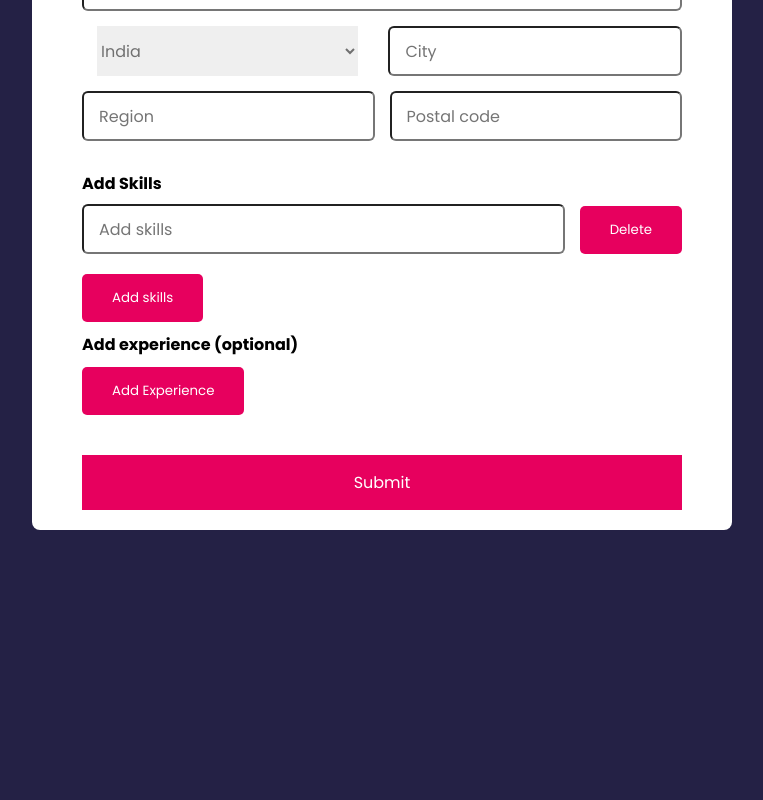
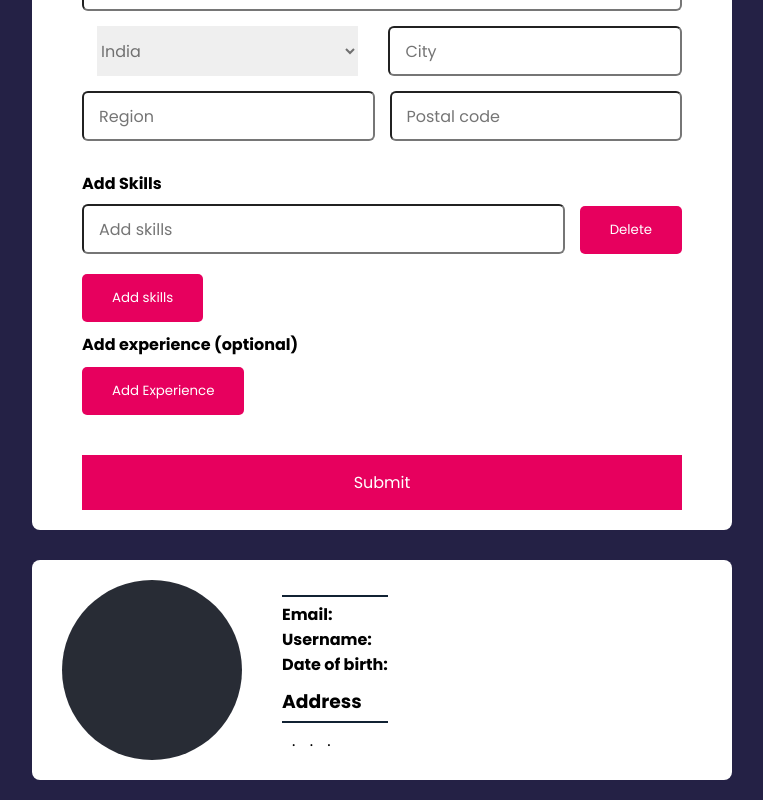
Before and after one commit to jayd-c/angular-reactive-forms, an Angular app: page / in a window 1280 px wide. Shown: the part 506-1306 px from the top of the page, without its empty margins (258-1021 px from the left). Before the commit the page ends 1056 px from the top, so only its background shows below. Built offline with nearby package versions, Linux system fonts and the light colour scheme.

Commit message:
validators and setting/retrieving values and overall reative form s completed

```diff
--- a/src/app/app.component.css
+++ b/src/app/app.component.css
@@ -15,6 +15,7 @@
   .container .form {
     margin-top: 20px;
   }
+
   .form .input-box {
     width: 100%;
     margin-top: 5px;
@@ -199,7 +200,7 @@
     border: red 3px solid;
   }
   .container.PENDING{
-    border: orange 3px solid;
+    border: yellow 3px solid;
   }
 
   /* The alert message box */
--- a/src/app/app.component.html
+++ b/src/app/app.component.html
@@ -1,4 +1,4 @@
-<section class="container">
+<section class="container" [ngClass]="formStatus">
   <header>Registration Form</header>
 
   <form class="form" [formGroup]="reactiveForm" (ngSubmit)="onFormSubmitted()">
@@ -28,7 +28,12 @@
     <div class="column">
       <div class="input-box">
         <input type="text" placeholder="username" formControlName="username"/>
-        <button class="btn-gen-username" type="button">
+        <button
+        class="btn-gen-username" type="button" (click)="generateUsername()"
+        [disabled]="!((reactiveForm.get('firstname').value)
+        && (reactiveForm.get('lastname').value)
+        && (reactiveForm.get('dob').value))"
+        >
           Create a Username
         </button>
       </div>
@@ -41,7 +46,7 @@
     <small *ngIf="reactiveForm.get('username').pending">*Waiting for username double check</small>
     <div *ngIf="reactiveForm.get('username').invalid && reactiveForm.get('username').dirty" class="alert">
       <span class="closebtn" onclick="this.parentElement.style.display='none';">&times;</span>
-      The username {{reactiveForm.get('username').value}} has already taken
+      The username {{reactiveForm.get('username').value}} has already taken or lessthan 3 charactors
     </div>
 
     <div class="gender-box">
@@ -144,25 +149,25 @@
 
 <!--uncomment below HTML for displaying form data-->
 
-<!-- <section class="user-detail-container">
+<section class="user-detail-container">
   <div class="user-details-container">
     <div class="user-avatar">
-      <p>JS</p>
+      <p>{{formdata.firstname?.substring(0,1)}}{{formdata.lastname?.substring(0,1)}}</p>
     </div>
     <div class="user-details">
       <div class="user-name">
-        <h2>John Smith</h2>
+        <h2>{{formdata?.firstname}} {{formdata?.lastname}}</h2>
       </div>
-      <p><b>Email:</b> johnsmith@gmail.com</p>
-      <p><b>Username:</b> johnsmith86 </p>
-      <p><b>Date of birth:</b> July 21, 1989</p>
+      <p><b>Email:</b>{{formdata?.email}} </p>
+      <p><b>Username:</b> {{formdata?.username}} </p>
+      <p><b>Date of birth:</b>{{formdata?.dob}}</p>
       <div class="user-name">
         <h3>Address</h3>
       </div>
-      <span>India</span>.
-      <span> New Delhi</span>.
-      <span> NCR</span>.
-      <span> 234565</span>
+      <span>{{formdata.address?.country}}</span>.
+      <span>{{formdata.address?.city}}</span>.
+      <span> {{formdata.address?.region}}</span>.
+      <span> {{formdata.address?.postal}}</span>
     </div>
   </div>
-</section> -->
+</section>
--- a/src/app/app.component.ts
+++ b/src/app/app.component.ts
@@ -19,6 +19,9 @@ export class AppComponent implements OnInit{
 
   reactiveForm: FormGroup;
 
+  formStatus: string = '';
+
+  formdata:any = '';
 
   ngOnInit(): void {
       this.reactiveForm = new FormGroup({
@@ -45,10 +48,50 @@ export class AppComponent implements OnInit{
 
 
       })
+
+      // this.reactiveForm.get('firstname').valueChanges.subscribe((value)=> {
+      //   console.log(value)
+      // })
+
+      // this.reactiveForm.valueChanges.subscribe((data)=> {
+      //   console.log(data.lastname)
+      // })
+
+      // this.reactiveForm.get('email').statusChanges.subscribe((statusData) => {
+      //   console.log(statusData)
+      // })
+
+      // this.reactiveForm.get('username').statusChanges.subscribe((statusData) => {
+      //   console.log('username ',statusData)
+      // })
+
+      this.reactiveForm.statusChanges.subscribe((status) => {
+        console.log('form status ', status)
+        this.formStatus = status
+      })
   }
 
   onFormSubmitted() {
-    console.log(this.reactiveForm);
+    console.log(this.reactiveForm.value);
+    this.formdata = this.reactiveForm.value;
+    this.reactiveForm.reset({
+      firstname: null,
+      lastname: null,
+      email: null,
+      username: null,
+      dob: null,
+      gender: 'male',
+      address:{
+         street: null,
+         country: 'America',
+         city:null,
+         region: null,
+         postal :null
+      },
+
+      skills: [],
+      experience: []
+    });
   }
 
   addSkills() {
@@ -77,4 +120,49 @@ export class AppComponent implements OnInit{
     const frmGroupArr = (<FormArray>this.reactiveForm.get('experience'));
     frmGroupArr.removeAt(index);
   }
+
+  generateUsername(){
+    let username = '';
+    const fName = this.reactiveForm.get('firstname').value;
+    const lName = this.reactiveForm.get('lastname').value;
+    const dob = this.reactiveForm.get('dob').value;
+
+    if(fName.length >=3) username+= fName.slice(0,3);
+    else username += fName;
+    if(lName.length >=3) username +=lName.slice(0,3);
+    else username += lName;
+
+    let dateTime = new Date(dob);
+    username += dateTime.getFullYear();
+
+    username = username.toLowerCase();
+    // console.log(username);
+
+    // this.reactiveForm.setValue({
+    //   firstname: this.reactiveForm.get('firstname').value,
+    //   lastname:this.reactiveForm.get('lastname').value,
+    //   email: this.reactiveForm.get('email').value,
+    //   username: username,
+    //   dob: this.reactiveForm.get('dob').value,
+    //   gender: this.reactiveForm.get('gender').value,
+    //   address:{
+    //      street: this.reactiveForm.get('address.street').value,
+    //      country: this.reactiveForm.get('address.country').value,
+    //      city: this.reactiveForm.get('address.city').value,
+    //      region:this.reactiveForm.get('address.region').value,
+    //      postal :this.reactiveForm.get('address.postal').value
+    // },
+    //   skills:this.reactiveForm.get('skills').value,
+    //   experience:this.reactiveForm.get('experience').value
+    // })
+
+    // this.reactiveForm.get('username').setValue(username);
+
+    this.reactiveForm.patchValue({
+      username : username,
+      address: {
+        city:'Delaware'
+      }
+    })
+  }
 }
--- a/src/app/validators/AsyncCustom.validators.ts
+++ b/src/app/validators/AsyncCustom.validators.ts
@@ -13,8 +13,10 @@ export class CustomAsyncValidator {
           setTimeout(()=> {
             if(takenUsernames.includes(username)) {
                 resolve({checkUsername: true})
+            } else if(username.length <= 3 && username.length != 0){
+               resolve ({checkUsername:true})
             } else {
-                resolve(null);
+                 resolve(null);
             }
           },5000)
         });
```
